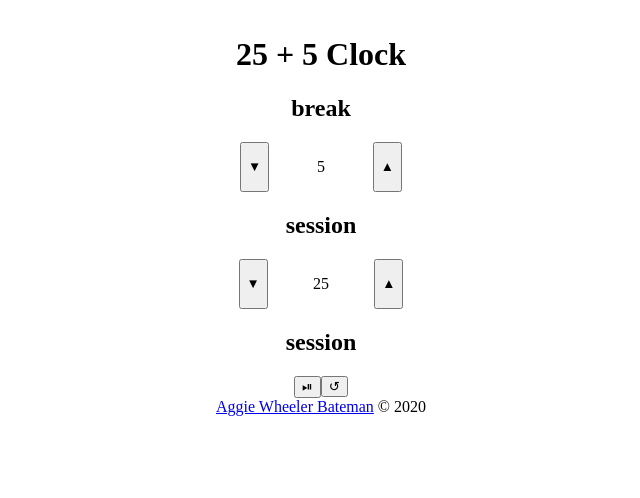
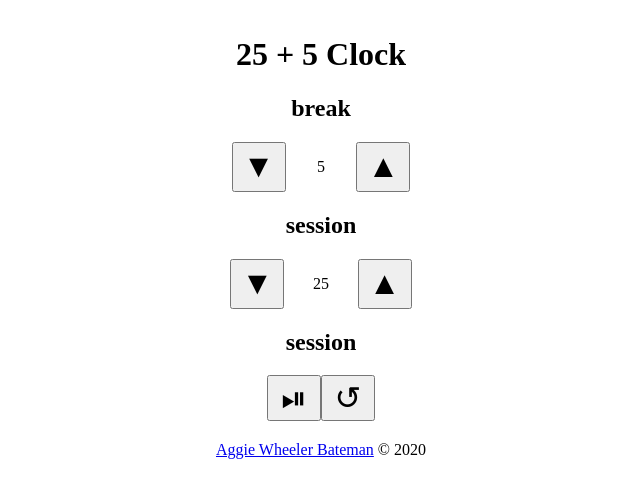
Before and after one commit to UmarNaeem7/25-plus-5-clock, a React (Create React App) app in the folder client/: page / in a window 1280 px wide. Shown: the top 498 px of the page, without its empty margins (319-959 px from the left). Built offline with nearby package versions, Linux system fonts and the light colour scheme.

Commit message:
Add button layout css

```diff
--- a/client/src/App.css
+++ b/client/src/App.css
@@ -2,5 +2,18 @@ section div{
     display: flex;
     flex-direction: row;
     justify-content: space-around;
-    margin-bottom: 20px;
 }
+
+button {
+    font-size: 2rem;
+    width: 54px;
+}
+
+#start_stop, #reset {
+    padding: 5px;
+    line-height: 2rem;
+}
+
+footer {
+    margin-top: 20px;
+}
```
